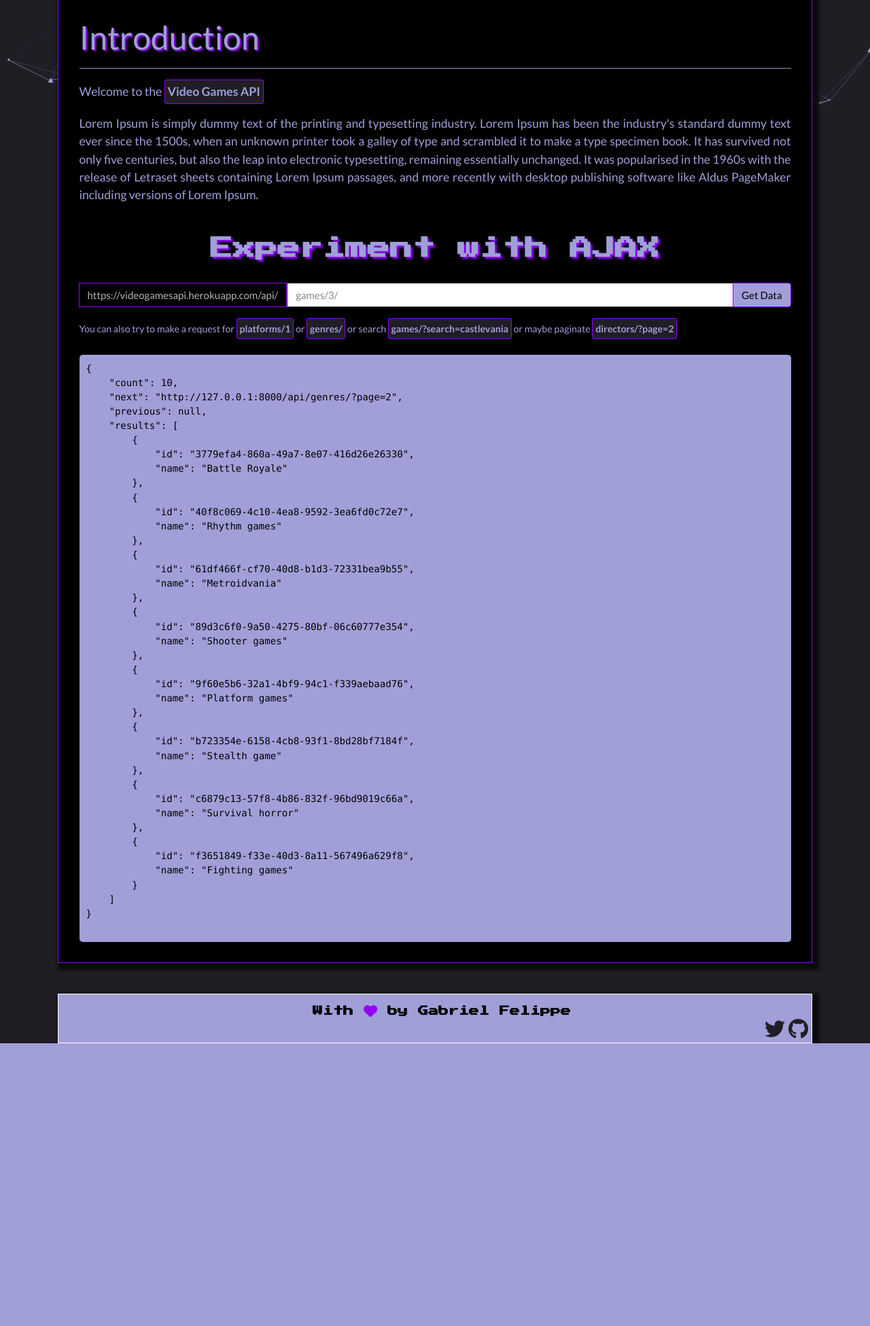
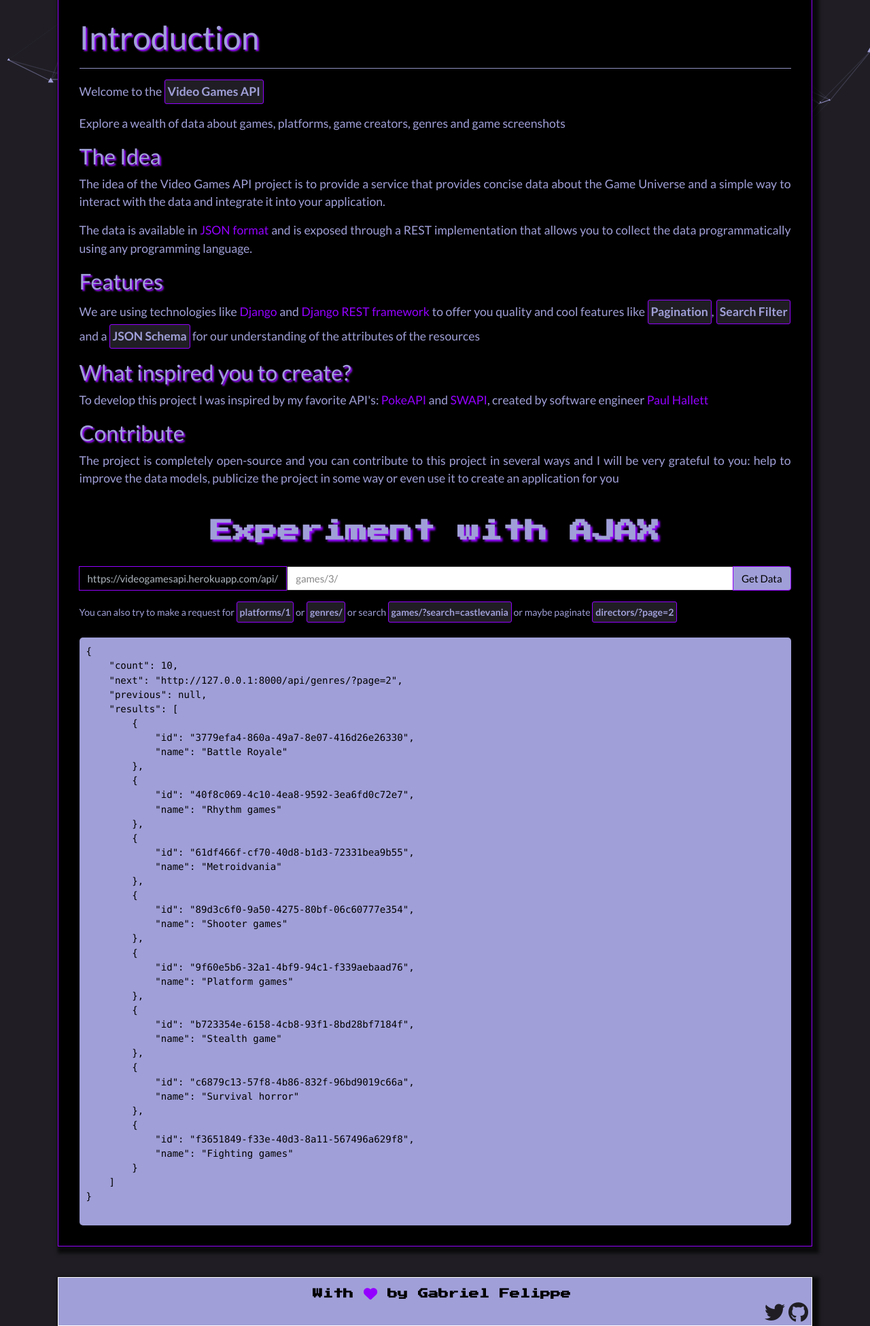
Before and after one commit to the-akira/VideoGamesAPI, a Django app: page /about/ in a window 1280 px wide. Shown: the part 528-2479 px from the top of the page at 68% size. Before the commit the page ends 2063 px from the top, so only its background shows below. Run offline with Django 3.2, Linux system fonts and the light colour scheme; parts of the project's set-up code (start-up, migrations or seed data) failed here and were passed over; some libraries are stand-ins or nearby versions.

Commit message:
about section updated

```diff
--- a/videogamesapi/static/style.css
+++ b/videogamesapi/static/style.css
@@ -279,6 +279,14 @@
 	background-color: black;
 }
 
-.doc-title{
+.doc-title, .docs-subtitle{
 	text-shadow: 2px 2px 2px #9400ff, 3px 3px 3px #201e24;
 }
+
+a{
+	color: #9400ff;
+}
+
+a:hover{
+	color: #9400ff;
+}
--- a/videogamesapi/templates/about.html
+++ b/videogamesapi/templates/about.html
@@ -9,7 +9,16 @@
 		<h1 class="doc-title">Introduction</h1>
 		<hr>
 		<p class="docs">Welcome to the <b>Video Games API</b></p>
-		<p class="docs">Lorem Ipsum is simply dummy text of the printing and typesetting industry. Lorem Ipsum has been the industry's standard dummy text ever since the 1500s, when an unknown printer took a galley of type and scrambled it to make a type specimen book. It has survived not only five centuries, but also the leap into electronic typesetting, remaining essentially unchanged. It was popularised in the 1960s with the release of Letraset sheets containing Lorem Ipsum passages, and more recently with desktop publishing software like Aldus PageMaker including versions of Lorem Ipsum.</p>
+		<p class="docs">Explore a wealth of data about games, platforms, game creators, genres and game screenshots</p>
+		<h3 class="docs-subtitle">The Idea</h3>
+		<p class="docs">The idea of the Video Games API project is to provide a service that provides concise data about the Game Universe and a simple way to interact with the data and integrate it into your application.</p>
+		<p class="docs">The data is available in <a href="https://www.json.org/json-en.html">JSON format</a> and is exposed through a REST implementation that allows you to collect the data programmatically using any programming language.</p>
+		<h3 class="docs-subtitle">Features</h3>
+		<p class="docs">We are using technologies like <a href="">Django</a> and <a href="https://www.django-rest-framework.org/">Django REST framework</a> to offer you quality and cool features like <b>Pagination</b>, <b>Search Filter</b> and a <b>JSON Schema</b> for our understanding of the attributes of the resources</p>
+		<h3 class="docs-subtitle">What inspired you to create?</h3>
+		<p class="docs">To develop this project I was inspired by my favorite API's: <a href="https://pokeapi.co/">PokeAPI</a> and <a href="https://swapi.co/">SWAPI</a>, created by software engineer <a href="https://phalt.co">Paul Hallett</a></p>
+		<h3 class="docs-subtitle">Contribute</h3>
+		<p class="docs">The project is completely open-source and you can contribute to this project in several ways and I will be very grateful to you: help to improve the data models, publicize the project in some way or even use it to create an application for you</p>
 		<h1 class="title">Experiment with AJAX</h1>
 		<br>
 		<div class="input-group mb-3">
```
